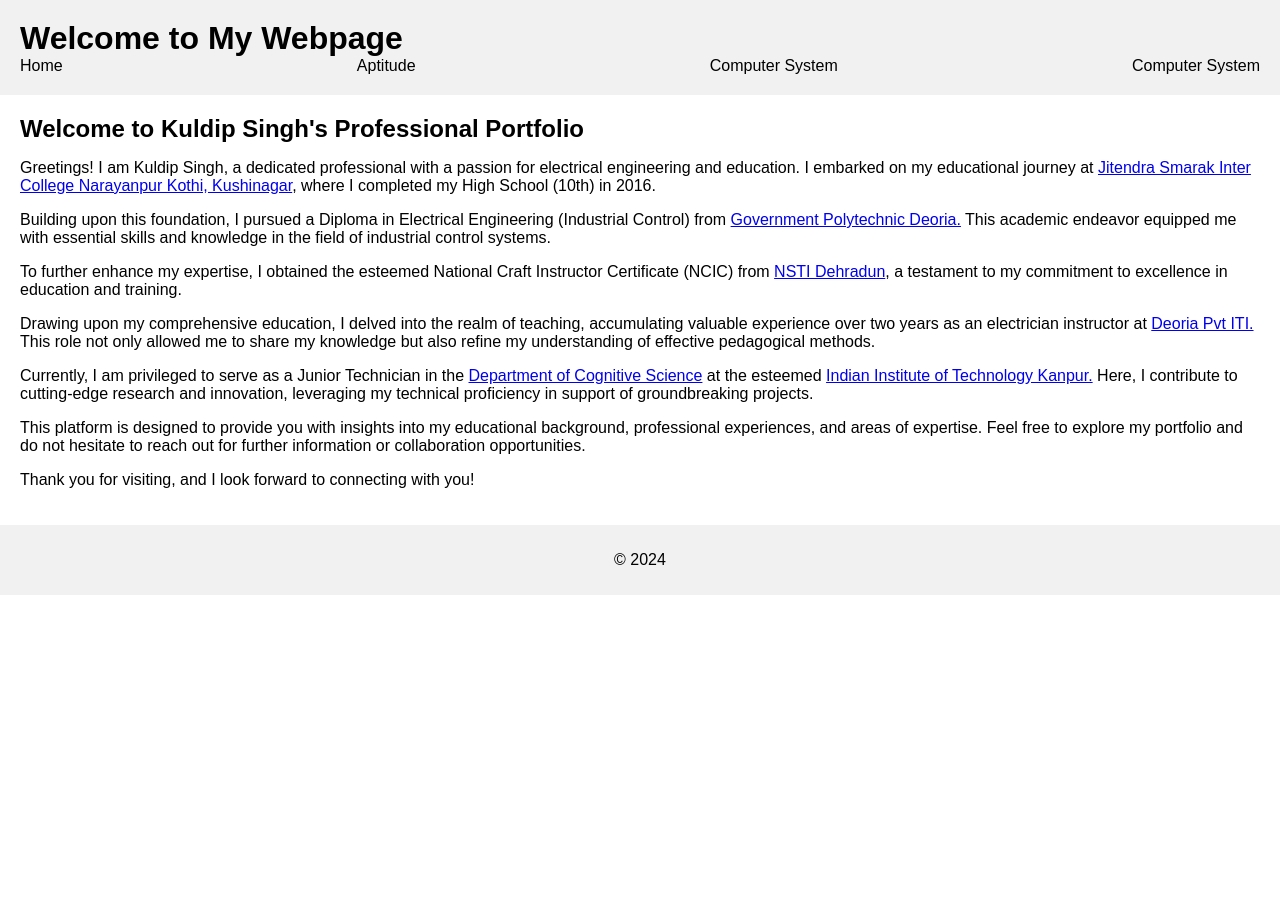
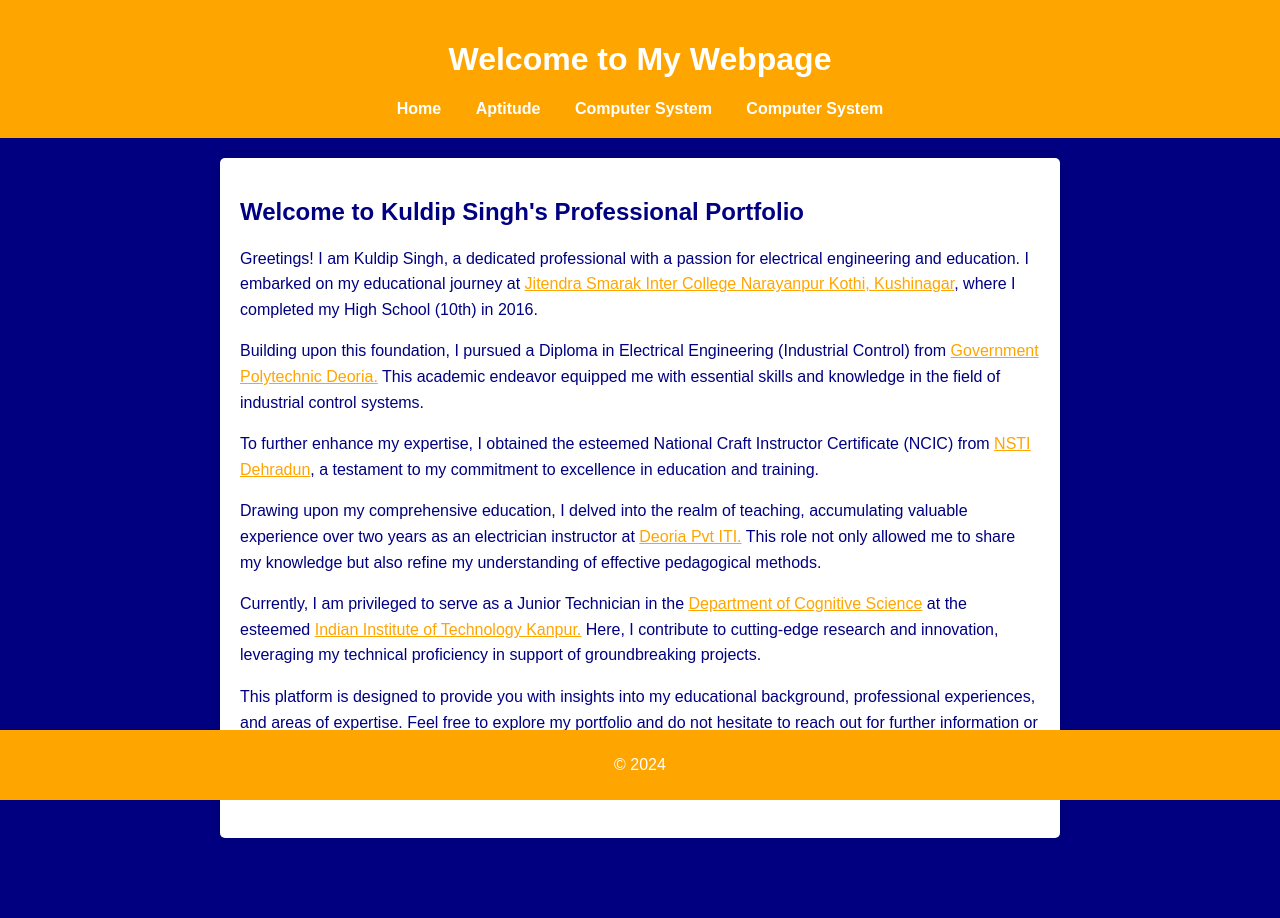
Before and after one commit to itskuldipsingh/itskuldipsingh.github.io, a PHP site: page / in a window 1280 px wide. Before the commit the page ends 595 px from the top, so only its background shows below. Run offline with PHP 8.4, Linux system fonts and the light colour scheme.

Commit message:
Update style.css

```diff
--- a/style.css
+++ b/style.css
@@ -1,52 +1,71 @@
+/* General body styling */
 body {
-  font-family: sans-serif;
-  margin: 0;
-  padding: 0;
+    font-family: Arial, sans-serif;
+    background-color: #000080; /* Navy blue background for the entire page */
+    color: white; /* Default text color is white */
+    margin: 0;
+    padding: 0;
 }
 
+/* Header styling */
 header {
-  background-color: #f1f1f1;
-  padding: 20px;
+    background-color: #FFA500; /* Orange background for header */
+    color: white;
+    padding: 20px;
+    text-align: center;
 }
 
-h1, h2 {
-  margin: 0;
+/* Navigation links styling */
+nav a {
+    margin: 0 15px;
+    text-decoration: none;
+    color: white; /* White text for navigation links */
+    font-weight: bold;
 }
 
-nav {
-  list-style: none;
-  padding: 0;
-  margin: 0;
-  display: flex;
-  justify-content: space-between;
+nav a:hover {
+    text-decoration: underline;
 }
 
-nav li {
-  display: inline-block;
-  margin: 0 10px;
+/* Main content styling */
+main {
+    padding: 20px;
+    background-color: #ffffff; /* White background for main content area */
+    color: #000080; /* Navy blue text color */
+    border-radius: 5px;
+    max-width: 800px;
+    margin: 20px auto;
+    box-shadow: 0 0 10px rgba(0, 0, 0, 0.1);
 }
 
-nav a {
-  text-decoration: none;
-  color: black;
+main p {
+    line-height: 1.6;
+    margin-bottom: 1em;
+    font-size: 1rem;
 }
 
-main {
-  padding: 20px;
+/* Link styling within the main content */
+main a {
+    color: #FFA500; /* Orange color for links in the main content */
+    text-decoration: underline;
 }
 
-section {
-  margin-bottom: 20px;
+main a:hover {
+    text-decoration: none;
 }
 
-img {
-  width: 200px;
-  height: 200px;
-  margin: 10px;
+/* Footer styling */
+footer {
+    background-color: #FFA500; /* Orange background for footer */
+    color: white;
+    text-align: center;
+    padding: 10px 0;
+    position: fixed;
+    bottom: 0;
+    width: 100%;
 }
 
-footer {
-  text-align: center;
-  padding: 10px;
-  background-color: #f1f1f1;
+/* Ensure the footer doesn't overlap with the main content */
+body {
+    padding-bottom: 60px; /* Adjust padding to ensure content is not overlapped by footer */
 }
```
